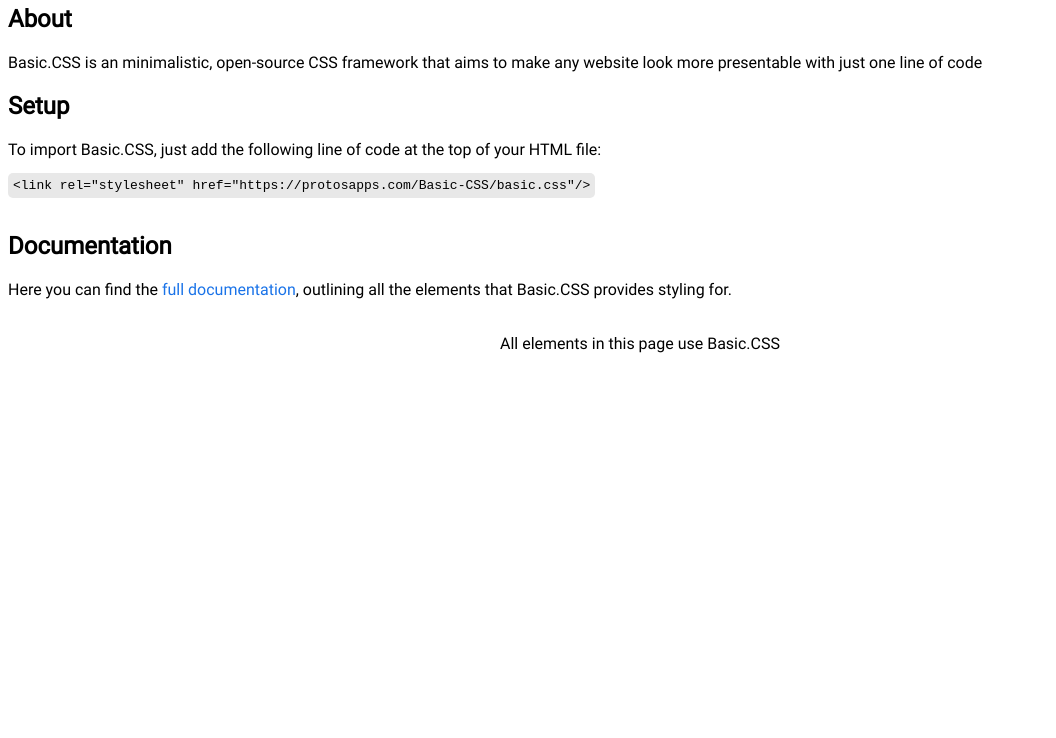
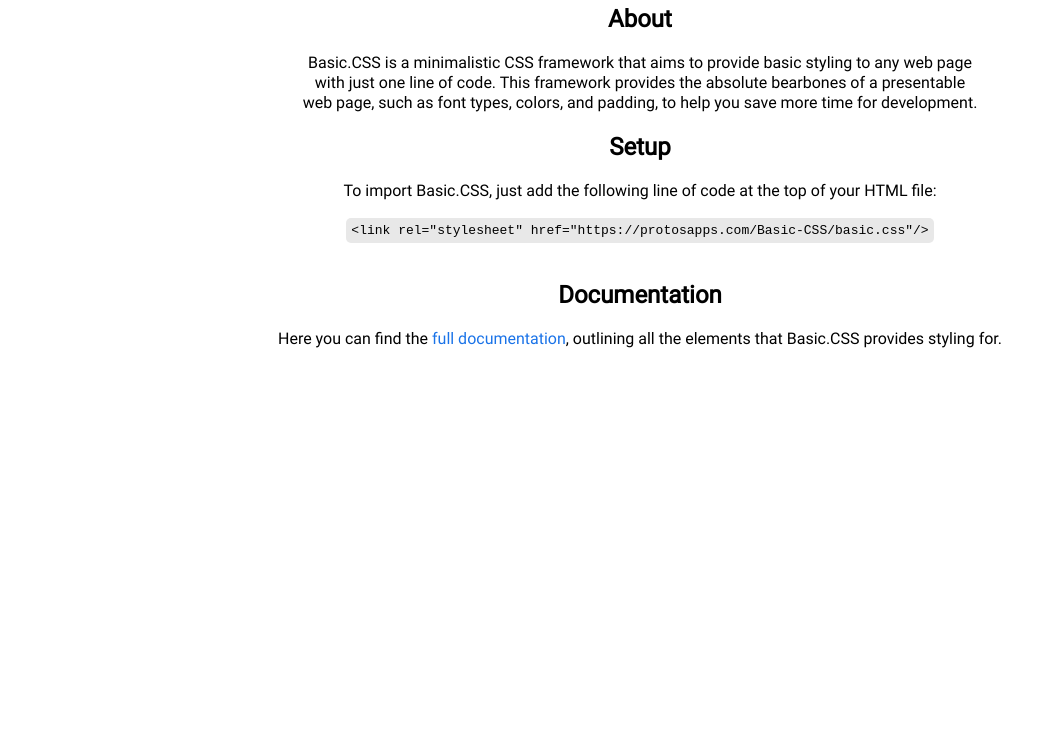
Before and after one commit to jak-inventions/Basic.css, a website: page index.html in a window 1280 px wide. Shown: the part 62-800 px from the top of the page, without its empty margins (0-1056 px from the left). Drawn offline with Linux system fonts and the light colour scheme.

Commit message:
centered text

```diff
--- a/basic.css
+++ b/basic.css
@@ -12,6 +12,11 @@
   font-family: roboto, arial;
 }
 
+/* p */
+
+p{
+  line-height: 125%;
+}
 
 /* <hr> */
 
--- a/index.html
+++ b/index.html
@@ -3,16 +3,20 @@
     <link rel="stylesheet" href="./basic.css">
 </head>
 <body>
+    <center>
         <h1>
             Basic.CSS
         </h1>
+        <h2>About</h2>
         <p>
-        <h2>About</h2>
-        Basic.CSS is an minimalistic, open-source CSS framework that aims to make
-        any website look more presentable with just one line of code
+            Basic.CSS is a minimalistic CSS framework that aims to provide basic styling to any web page
+            <br/>
+            with just one line of code. This framework provides the absolute bearbones of a presentable
+            <br/>
+            web page, such as font types, colors, and padding, to help you save more time for development.
         </p>
+        <h2>Setup</h2>
         <p>
-        <h2>Setup</h2>
             To import Basic.CSS, just add the following line of code at the top of your HTML file:
             <br>
             <br>
@@ -21,11 +25,9 @@
             </code>
             <br/><br/>
         </p>
+        <h2>Documentation</h2>
         <p>
-        <h2>Documentation</h2>
             Here you can find the <a href="./demo.html">full documentation</a>, outlining all the elements that Basic.CSS provides styling for.
         </p>
-    <br/>
-    <center>All elements in this page use Basic.CSS</center>
-    <br/>
+    </center>
 </body>
```
Lines whose indentation alone changed are shown as unchanged.
